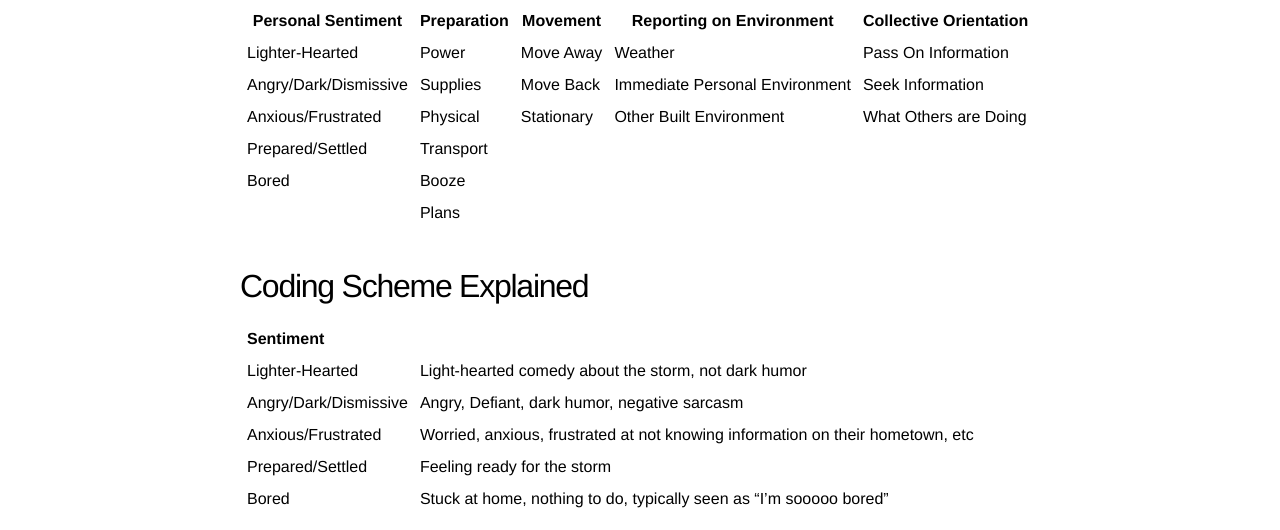
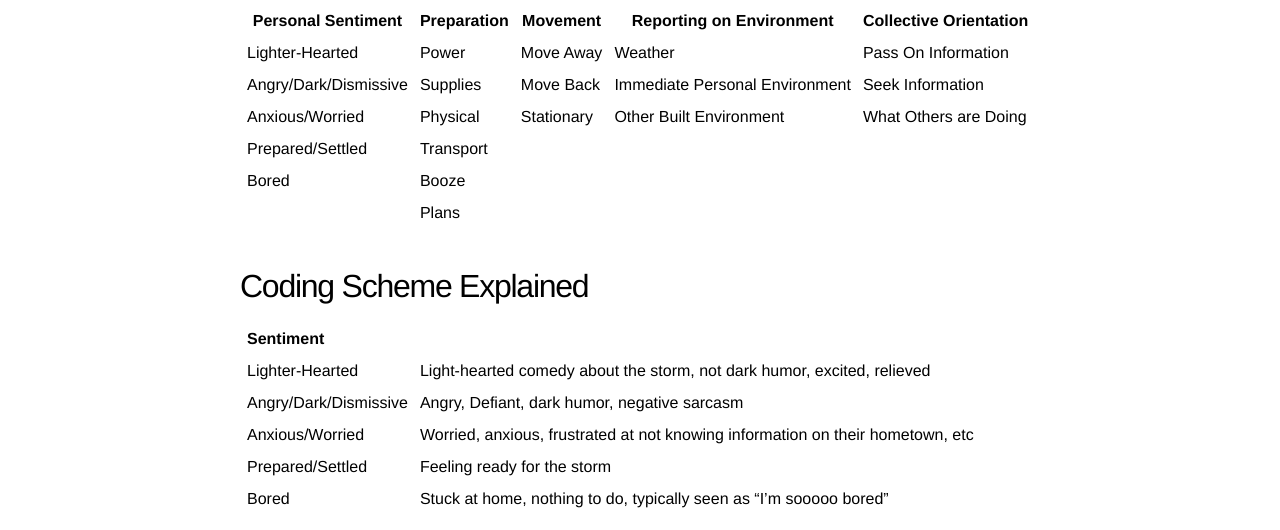
Before and after one commit to jenningsanderson/Twitter-Evacuation-Patterns, a Jekyll site: the page built from _posts/2014-12-16-Collapsed-Coding.md, in a window 1280 px wide. Shown: the part 444-974 px from the top of the page. Built offline with Jekyll 4.4.1, drawn with Linux system fonts in a browser that asks for light colours.

```diff
--- a/_posts/2014-12-16-Collapsed-Coding.md
+++ b/_posts/2014-12-16-Collapsed-Coding.md
@@ -13,7 +13,7 @@ Here is a proposed new collapsed coding scheme based on hierarchical collapsing
 |-------------------------------------------------------------------------------------------------------|
 | Lighter-Hearted       | Power        | Move Away | Weather                   | Pass On Information    |
 | Angry/Dark/Dismissive | Supplies     | Move Back | Immediate Personal Environment | Seek Information  |
-| Anxious/Frustrated    | Physical     | Stationary| Other Built Environment   | What Others are Doing  |
+| Anxious/Worried       | Physical     | Stationary| Other Built Environment   | What Others are Doing  |
 | Prepared/Settled      | Transport    |           |                           |                        |
 | Bored                 | Booze        |           |                           |                        |
 |                       | Plans        |           |                           |                        |
@@ -22,9 +22,9 @@ Here is a proposed new collapsed coding scheme based on hierarchical collapsing
 
 | Sentiment | |
 |:----------|----------------------------|
-| Lighter-Hearted | Light-hearted comedy about the storm, not dark humor |
+| Lighter-Hearted | Light-hearted comedy about the storm, not dark humor, excited, relieved |
 | Angry/Dark/Dismissive | Angry, Defiant, dark humor, negative sarcasm   |
-| Anxious/Frustrated    | Worried, anxious, frustrated at not knowing information on their hometown, etc |
+| Anxious/Worried       | Worried, anxious, frustrated at not knowing information on their hometown, etc |
 | Prepared/Settled      | Feeling ready for the storm
 | Bored                 | Stuck at home, nothing to do, typically seen as "I'm sooooo bored" |
 
```
Also changed, not shown: assets/js/qualitative_map.js (+37 -14 lines), 1 other file.
